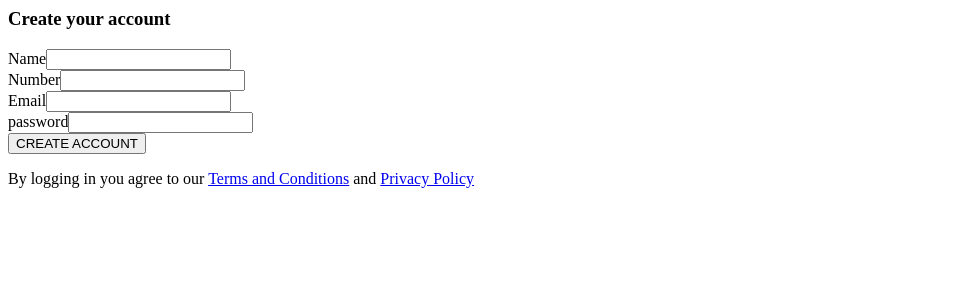
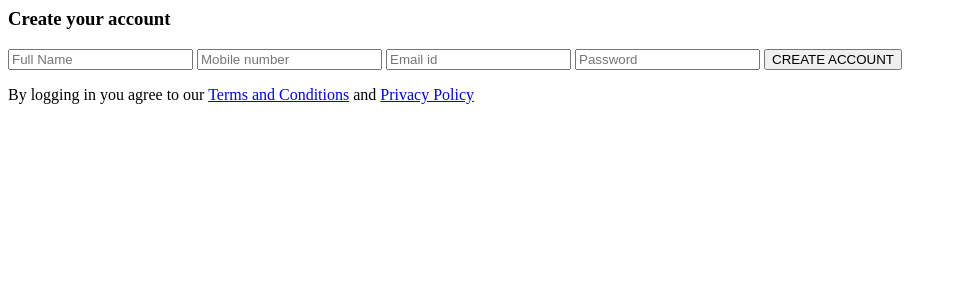
Before and after one commit to prabhat7544/Web-dev.-project, a PHP site: page /signup.php in a window 1280 px wide. Shown: the top 300 px of the page, without its empty margins (0-957 px from the left). Run offline with PHP 8.4, Linux system fonts and the light colour scheme.

Commit message:
Update signup.php

```diff
--- a/signup.php
+++ b/signup.php
@@ -56,11 +56,11 @@ error:function (){}
 													<h3>Create your account </h3>
 
 
-				Name<input type="text" value=""  name="fname" autocomplete="off" required=""><br>
-				Number<input type="text" value=""  maxlength="10" name="mobilenumber" autocomplete="off" required pattern="[0-9]{10}"><br>
-		Email<input type="text" value=""  name="email" id="email" required=""><br>
-		 <span id="user-availability-status" style="font-size:12px;"></span>
-	password<input type="password" value=""  name="password" required=""><br>
+				<input type="text" value="" placeholder="Full Name" name="fname" autocomplete="off" required="">
+										<input type="text" value="" placeholder="Mobile number" maxlength="10" name="mobilenumber" autocomplete="off" required pattern="[0-9]{10}">
+								<input type="text" value="" placeholder="Email id" name="email" id="email" onBlur="checkAvailability()" autocomplete="off"  required="">
+								<span id="user-availability-status" style="font-size:12px;"></span>
+							<input type="password" value="" placeholder="Password" name="password" required="">
 													<input type="submit" name="submit" id="submit" value="CREATE ACCOUNT">
 												</form>
 											</div>
```
